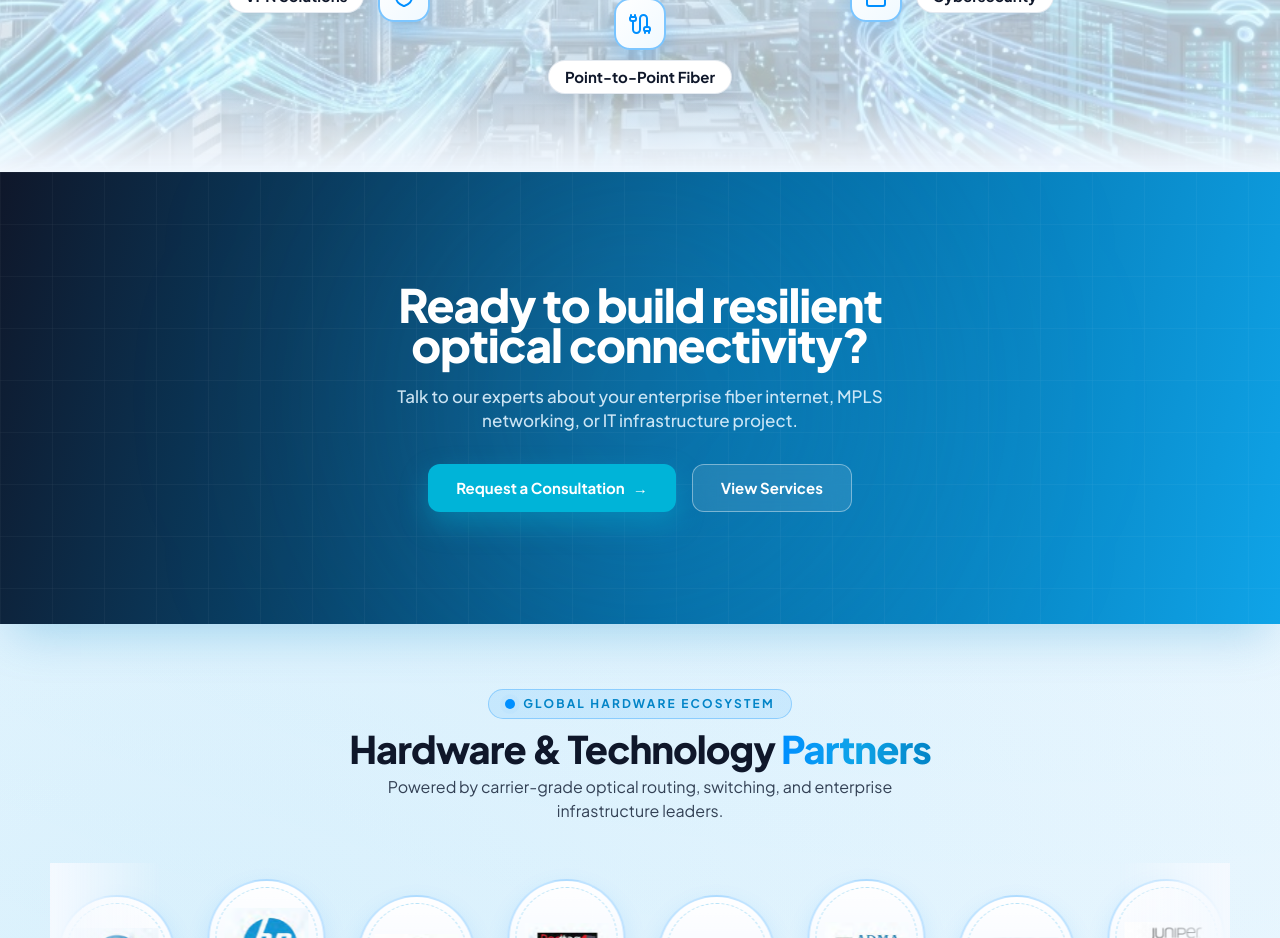
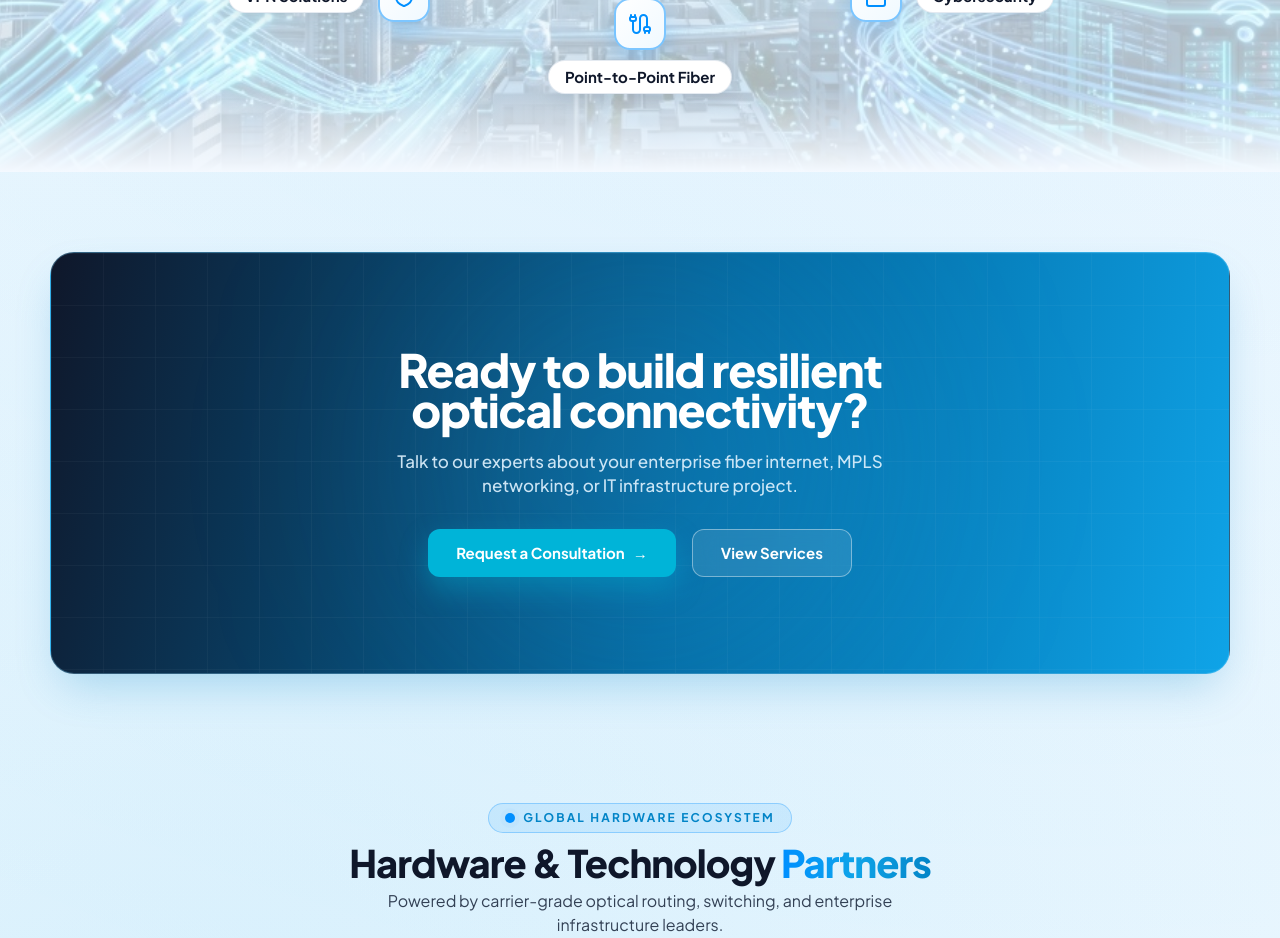
Before and after one commit to zainshabbir04/Earthlink, a Next.js app: page / in a window 1280 px wide. Shown: the part 1960-2898 px from the top of the page. Built offline with nearby package versions, Linux system fonts and the light colour scheme.

Commit message:
Restore original rounded card size for Enterprise CTA section

```diff
--- a/src/components/HubexHomeInteractive.tsx
+++ b/src/components/HubexHomeInteractive.tsx
@@ -487,10 +487,12 @@ export default function HubexHomeInteractive() {
       </section>
 
       {/* =====================================================================
-          SECTION 6: ENTERPRISE CTA BANNER (Clean Minimalist Layout Matching Reference — Keeping Exact bg-hubex-banner Theme)
+          SECTION 6: ENTERPRISE CTA CARD (Original Card Size & bg-hubex-banner Theme + Clean Reference Text & Buttons)
          ===================================================================== */}
-      <section className="relative w-full bg-hubex-banner overflow-hidden py-20 md:py-28">
-        {/* Subtle Architectural Grid Overlay on Existing Brand Gradient Theme */}
+      <section className="pt-14 pb-12 lg:pt-20 lg:pb-16">
+        <div className="max-w-7xl mx-auto px-[20px] lg:px-[50px] relative">
+          <div className="mx-auto w-full max-w-[74rem] py-16 md:py-24 px-6 sm:px-10 lg:px-14 rounded-3xl border border-sky-300/35 bg-hubex-banner relative overflow-hidden flex flex-col justify-center items-center text-center shadow-[0_24px_60px_rgba(2,132,199,0.28)]">
+            {/* Subtle Architectural Grid Overlay & Soft Glow on Existing Brand Gradient Theme */}
             <div
               className="pointer-events-none absolute inset-0 opacity-[0.1]"
               style={{
@@ -499,9 +501,9 @@ export default function HubexHomeInteractive() {
                 backgroundSize: "52px 52px",
               }}
             />
-        <div className="pointer-events-none absolute top-1/2 left-1/2 -translate-x-1/2 -translate-y-1/2 w-[520px] h-[520px] rounded-full bg-sky-400/15 blur-[130px]" />
+            <div className="pointer-events-none absolute top-1/2 left-1/2 -translate-x-1/2 -translate-y-1/2 w-[480px] h-[480px] rounded-full bg-sky-400/15 blur-[110px]" />
 
-        <div className="relative z-10 max-w-3xl mx-auto px-6 text-center space-y-5">
+            <div className="relative z-10 max-w-2xl mx-auto space-y-5">
               <h2 className="text-3xl sm:text-4xl lg:text-[46px] font-extrabold tracking-tight !text-white leading-[1.12]">
                 Ready to build resilient <br />
                 optical connectivity?
@@ -525,6 +527,8 @@ export default function HubexHomeInteractive() {
                 >
                   View Services
                 </Link>
+              </div>
+            </div>
           </div>
         </div>
       </section>
```
Lines whose indentation alone changed are shown as unchanged.
